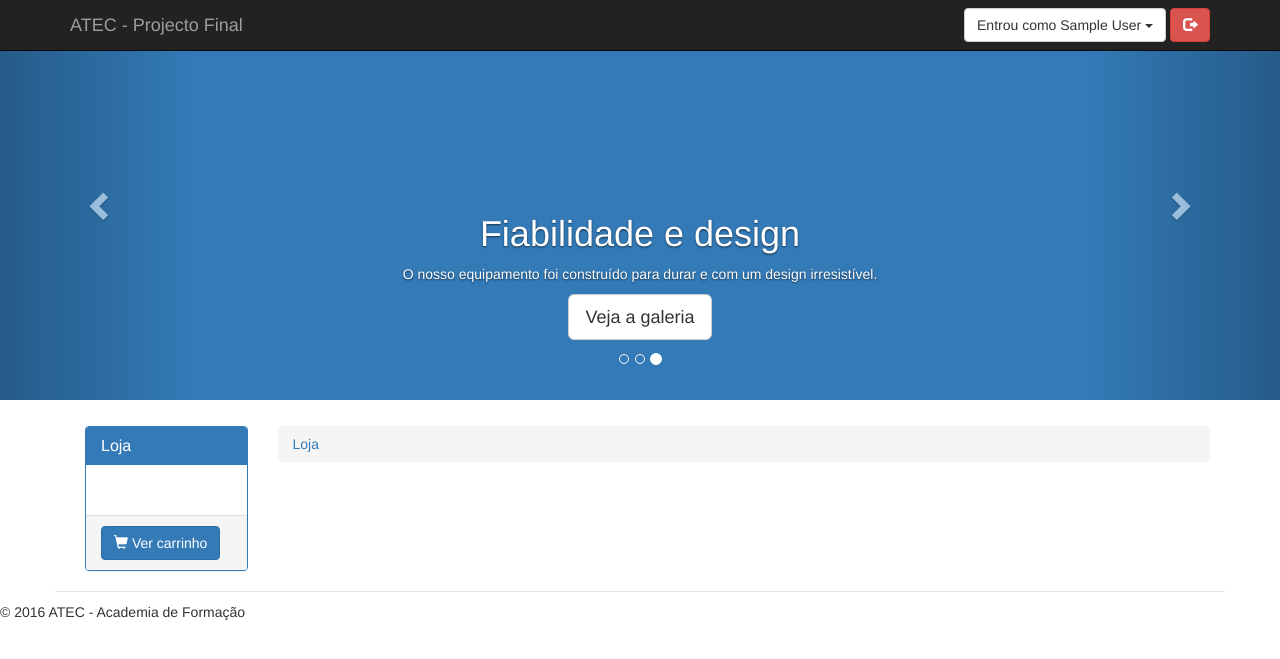
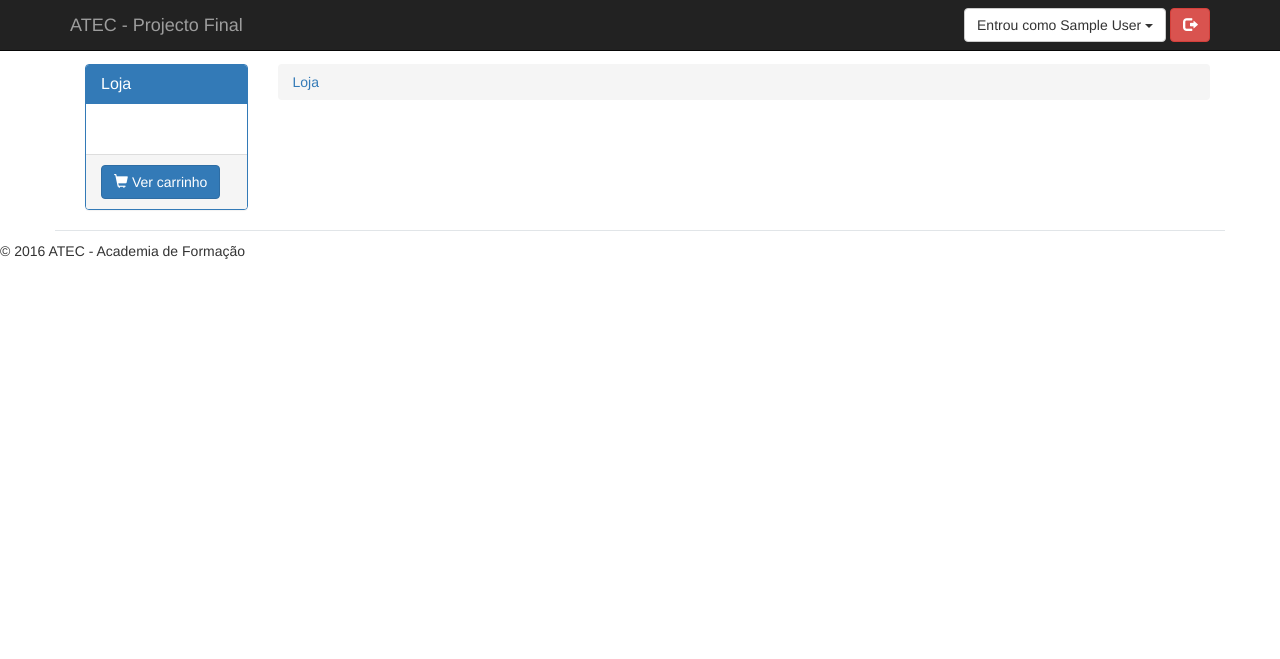
Before and after one commit to mnobredev/pool, a PHP site: page /store.php in a window 1280 px wide. Shown: the top 659 px of the page. Run offline with PHP 8.4, Linux system fonts and the light colour scheme; the visitor is signed in with stand-in values (Sample User, id 1); data that the repository does not hold is empty; some libraries are stand-ins or nearby versions.

Commit message:
store updated with css goodies

```diff
--- a/main.php
+++ b/main.php
@@ -11,10 +11,6 @@ and open the template in the editor.
         <script src="https://ajax.googleapis.com/ajax/libs/jquery/1.12.4/jquery.min.js"></script>
         <script src="http://maxcdn.bootstrapcdn.com/bootstrap/3.3.7/js/bootstrap.min.js"></script>
         <script type="text/javascript" src="https://www.google.com/jsapi"></script>
-        <script type="text/javascript">
-            google.charts.load('current', {packages: ['corechart']});
-            google.charts.setOnLoadCallback(drawChart);
-        </script>
         <link rel="icon" href="/favicon.ico" type="image/x-icon">
         <script type="text/javascript" src="https://www.gstatic.com/charts/loader.js"></script>
         <title>Projecto Final ATEC</title>
--- a/store.php
+++ b/store.php
@@ -22,57 +22,7 @@ and open the template in the editor.
             include 'tools/checksession.php';
             include 'tools/header.php';
         ?>
-
-        <div id="myCarousel" class="carousel slide" data-ride="carousel">
-            <ol class="carousel-indicators">
-                <li data-target="#myCarousel" data-slide-to="0" class=""></li>
-                <li data-target="#myCarousel" data-slide-to="1" class=""></li>
-                <li data-target="#myCarousel" data-slide-to="2" class="active"></li>
-            </ol>
-            <div class="carousel-inner" role="listbox">
-                <div class="item" >
-                    <div class="first-slide" style="min-height: 400px; background-color: #337ab7;"></div>
-                    <div class="container">
-                        <div class="carousel-caption">
-                            <h1>Já tem o seu equipamento?</h1>
-                            <p>Registe já o seu Arduino e tire partido do sistema de controlo de valores de água mais avançado do mercado.</p>
-                            <p><a class="btn btn-lg btn-default" href="#" role="button">Registe-se já</a></p>
-                        </div>
-                    </div>
-                </div>
-                <div class="item">
-                    <div class="second-slide" style="min-height: 400px; background-color: #337ab7;"></div>
-                    <div class="container">
-                        <div class="carousel-caption">
-                            <h1>Conheça a equipa</h1>
-                            <p>Conheça os alunos que desenvolveram este sistema com o objectivo de revolucionar o mercado dos Arduinos.</p>
-                            <p><a class="btn btn-lg btn-default" href="#" role="button">Ver mais</a></p>
-                        </div>
-                    </div>
-                </div>
-                <div class="item active">
-                    <div class="third-slide" style="min-height: 400px; background-color: #337ab7;"></div>
-                    <div class="container">
-                        <div class="carousel-caption">
-                            <h1>Fiabilidade e design</h1>
-                            <p>O nosso equipamento foi construído para durar e com um design irresistível.</p>
-                            <p><a class="btn btn-lg btn-default" href="#" role="button">Veja a galeria</a></p>
-                        </div>
-                    </div>
-                </div>
-            </div>
-            <a class="left carousel-control" href="#myCarousel" role="button" data-slide="prev">
-                <span class="glyphicon glyphicon-chevron-left" aria-hidden="true"></span>
-                <span class="sr-only">Previous</span>
-            </a>
-            <a class="right carousel-control" href="#myCarousel" role="button" data-slide="next">
-                <span class="glyphicon glyphicon-chevron-right" aria-hidden="true"></span>
-                <span class="sr-only">Next</span>
-            </a>
-        </div>
-
-        <div class="container" style="margin-top: 2%;">
-
+        <div class="container" style="margin-top: 5%;">
             <div class="row">
                 <div id="myCart" class="modal">
                     <div class="modal-content">
@@ -81,24 +31,27 @@ and open the template in the editor.
                             <h2>Carrinho de compras</h2>
                         </div>
                         <div class="modal-body">
-                            <ul id="lista">
-
-                            </ul>
+                            <table id="lista" class="table">
+                                <tr>
+                                    <th>Nome</th>
+                                    <th>Preço</th>
+                                    <th></th>
+                                </tr>
+                            </table>
                             <script>
                                 function resposta(str){
                                     var pa = document.getElementById("lista");
-                                    var li = document.createElement("li");
-                                    li.innerHTML=str["id_product"] + " " + str["name_product"] + " " + str["price_product"];
-                                    //li.appendChil
-                                    li.id = "b"+str["id_product"];
+                                    var row = pa.insertRow();
+                                    var nome = row.insertCell(0);
+                                    var preco = row.insertCell(1);
+                                    var remove = row.insertCell(2);
+                                    nome.innerHTML = str["name_product"];
+                                    preco.innerHTML = " €" + str["price_product"];
                                     var ids = "b"+str["id_product"].toString();
-                                    console.log("b"+str["id_product"]+" a enviar");
-                                    var remove = document.createElement("Remove");
-                                    remove.innerHTML="<a href=\"javascript:removeelement("+ids.toString()+")\" id='myBtn' class='' role='button' ><span class='glyphicon glyphicon-remove' aria-hidden='true'></span></a>";
-                                    li.appendChild(remove);
-                                    pa.appendChild(li);
+                                    remove.innerHTML = "<input type='button' class='btn btn-danger' value='Remover' onClick='removeelement(this)'></a>";
                                 }
                             </script>
+
                         </div>
                         <div class="modal-footer">
                             <a href="paypal/checkout.php" class="btn btn-primary">Finalizar Compra</a>
@@ -190,10 +143,13 @@ and open the template in the editor.
             $(btns).click(function(event) {
                btnclick = event.target.id;
             });
-            function removeelement(id){
+            function removeelement(id){/*
                 var elem = document.getElementById("lista");
                 var main = document.getElementById(id.id);
-                elem.removeChild(main);
+                elem.removeChild(main);*/
+                var i = id.parentNode.parentNode.rowIndex;
+                document.getElementById("lista").deleteRow(i);
+
             }
             function showcart(){
                 modal.style.display = "block";
```
